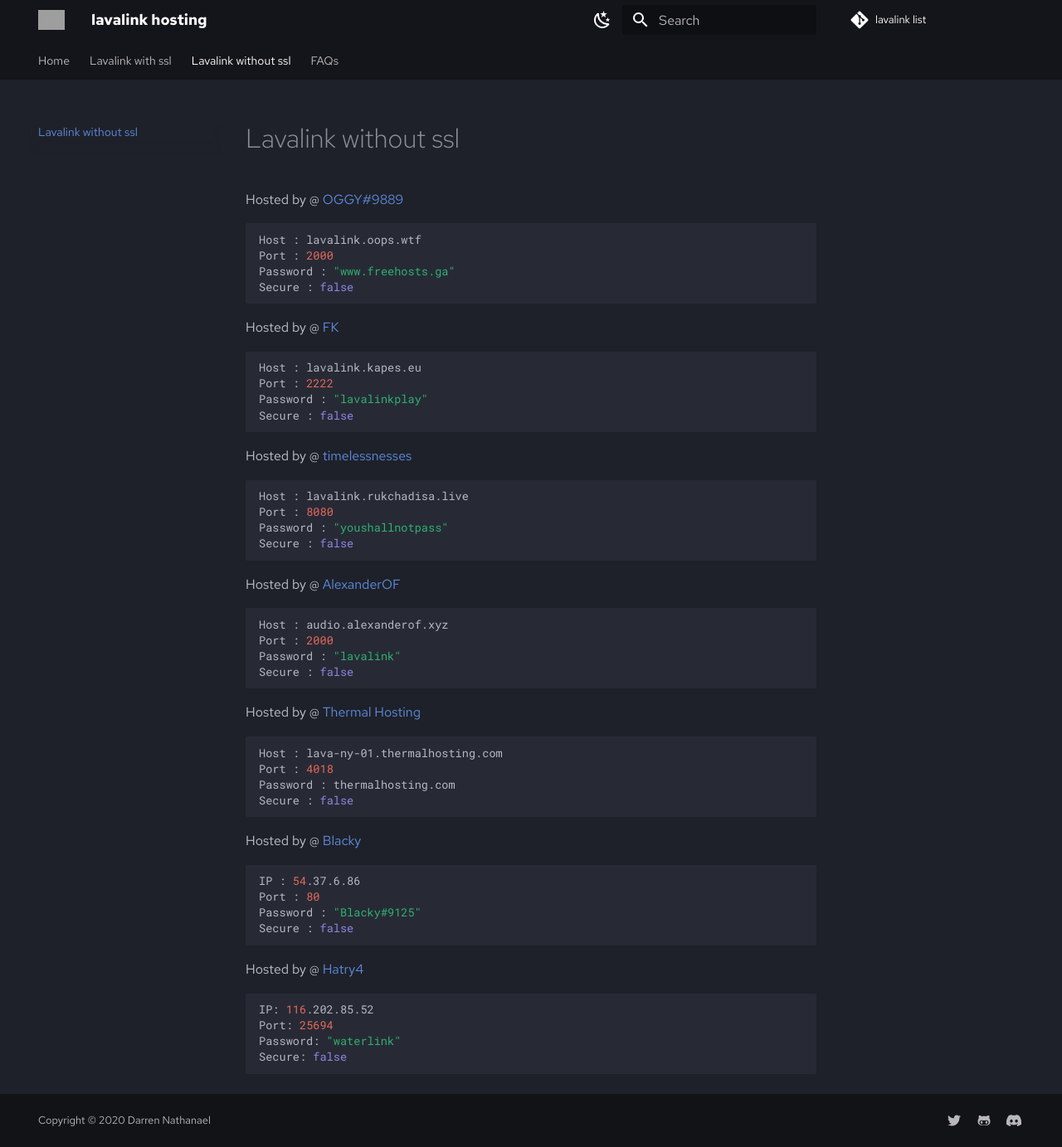
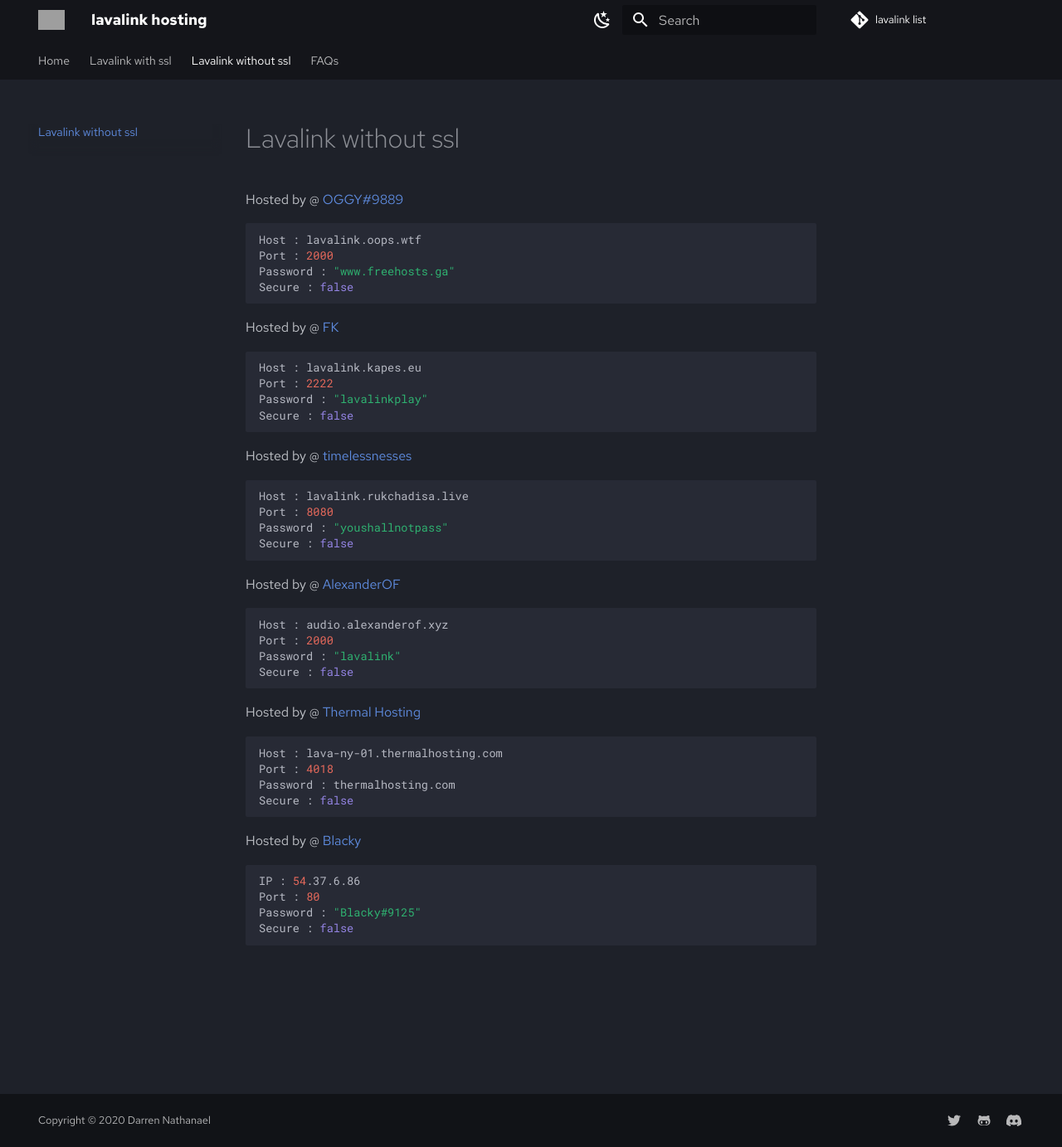
Before and after one commit to DarrenOfficial/lavalink-list, an MkDocs documentation site: the page built from docs/NoSSL/lavalink-without-ssl.md, in a window 1280 px wide and 1383 px high. Shown: the whole window at 83% size. Built offline with MkDocs 1.6.1 and Material for MkDocs 9.7.7, drawn with Linux system fonts in a browser that asks for light colours; comment, search, counter and statistics services are not loaded; grey boxes are pictures that could not be loaded.

Commit message:
Removing my dumb lavalink

````diff
--- a/docs/NoSSL/lavalink-without-ssl.md
+++ b/docs/NoSSL/lavalink-without-ssl.md
@@ -51,11 +51,3 @@ Port : 80
 Password : "Blacky#9125"
 Secure : false
 ```
-
-Hosted by @ [Hatry4](https://www.hatry4.xyz)
-```bash
-IP: 116.202.85.52
-Port: 25694
-Password: "waterlink"
-Secure: false
-```
````
